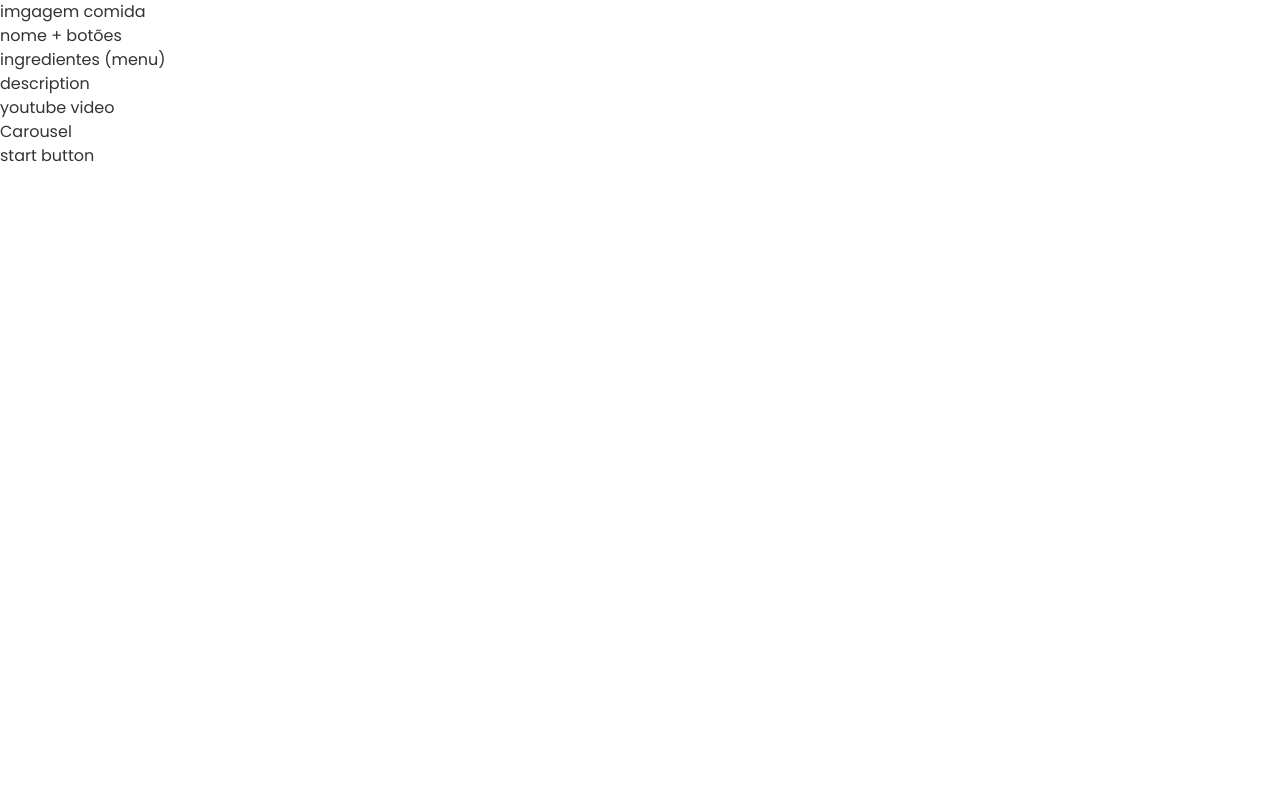
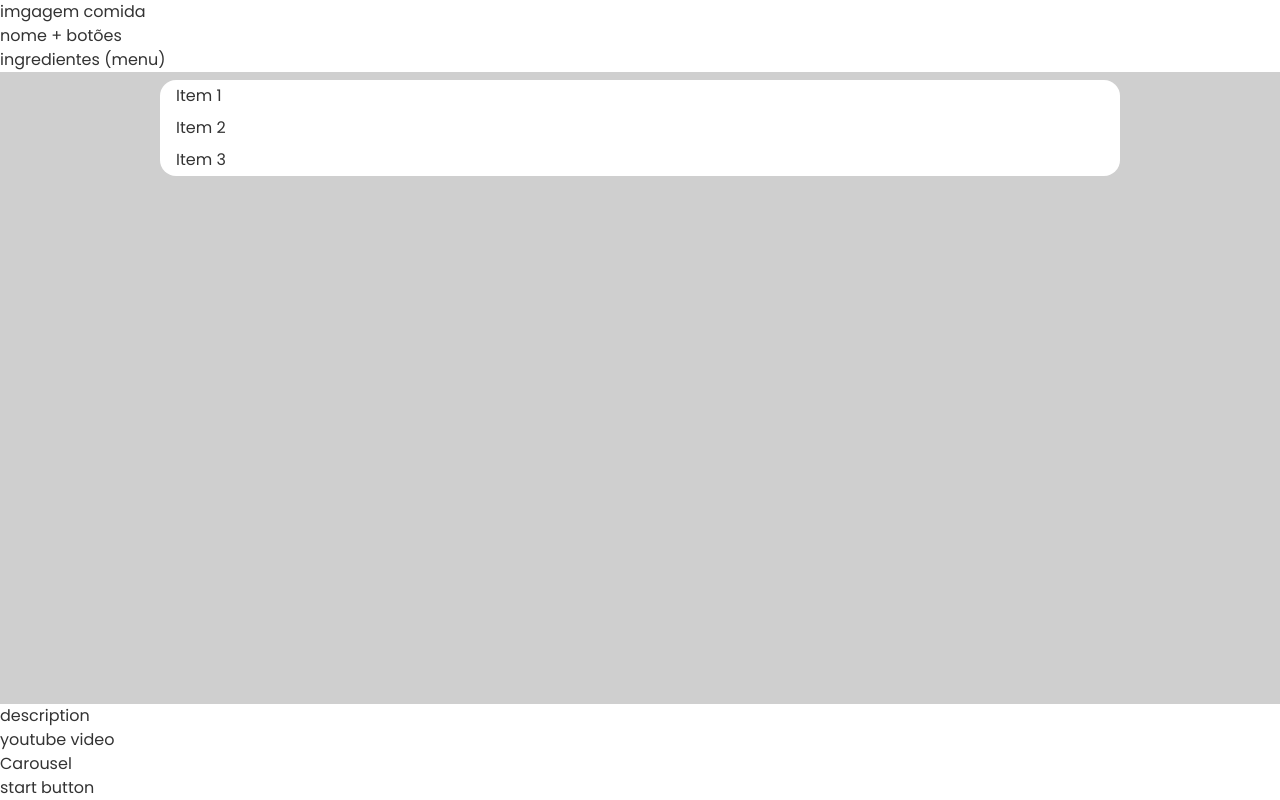
Before and after one commit to heitortessaro/recipe-app-2, a React (Create React App) app: page /foods/1 in a window 1280 px wide. Built offline with nearby package versions, Linux system fonts and the light colour scheme.

Commit message:
feat: Create component IngredientsList to the Recipe page.

```diff
--- /dev/null
+++ b/src/components/IngredientsList.jsx
@@ -0,0 +1,14 @@
+import React from "react";
+
+export default function IngredientsList() {
+  // {id, imageSrc, title, index, type}
+  return (
+    <div className="bg-base-300 grow py-2">
+      <ul className="menu menu-compact bg-base-100 w-3/4 rounded-md sm:rounded-box mx-auto">
+        <li className="hover:bg-base-200 text-sm sm:text-base p-1 pl-4">Item 1</li>
+        <li className="hover:bg-base-200 text-sm sm:text-base p-1 pl-4">Item 2</li>
+        <li className="hover:bg-base-200 text-sm sm:text-base p-1 pl-4">Item 3</li>
+      </ul>
+    </div>
+  )
+}
--- a/src/pages/Recipe.jsx
+++ b/src/pages/Recipe.jsx
@@ -1,5 +1,6 @@
 import React from 'react';
 import { useParams } from 'react-router-dom';
+import IngredientsList from '../components/IngredientsList';
 
 
 export default function Recipe() {
@@ -10,6 +11,7 @@ export default function Recipe() {
       <div>imgagem comida</div>
       <div>nome + botões</div>
       <div>ingredientes (menu) </div>
+      <IngredientsList />
       <div>description</div>
       <div> youtube video </div>
       <div>Carousel</div>
```
